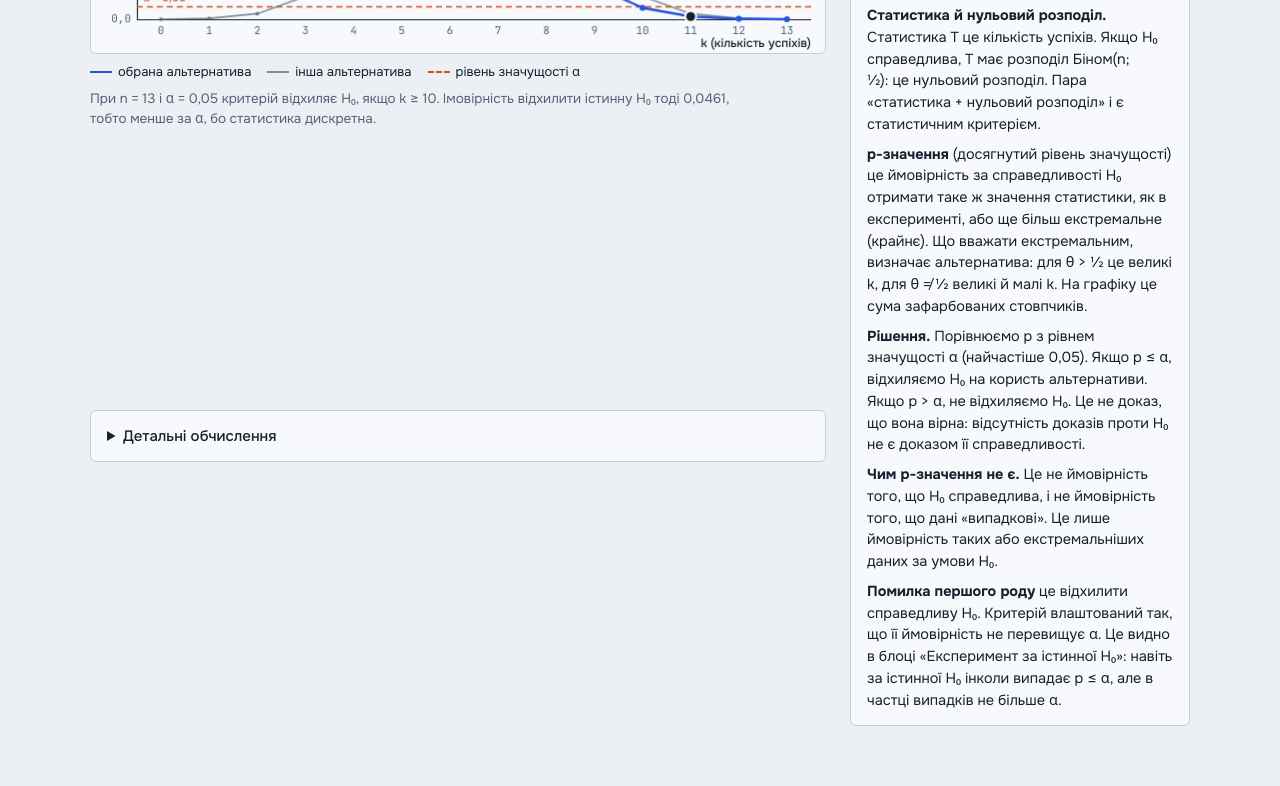
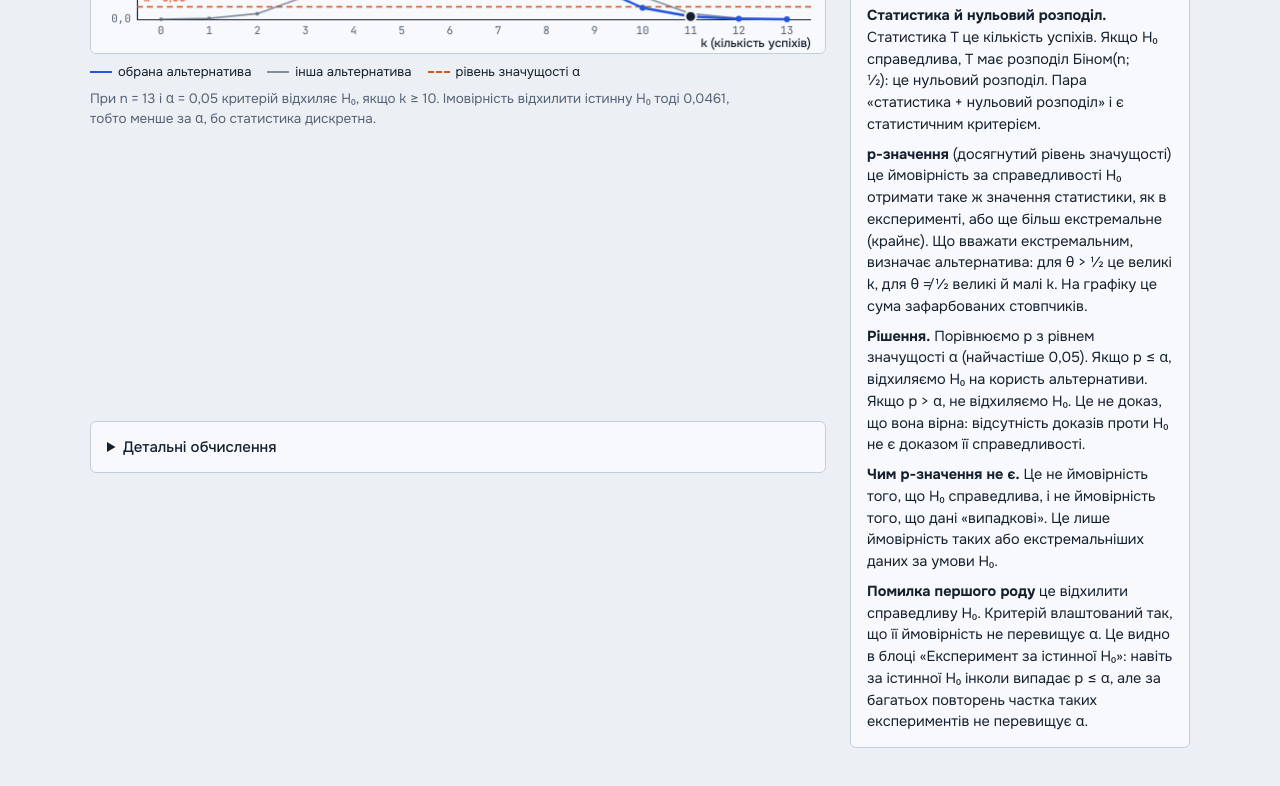
Before and after one commit to yuprotsyk/interactive, a website with bundled scripts: page hypothesis-testing.html in a window 1280 px wide. Shown: the part 1376-2162 px from the top of the page. Built offline with nearby package versions, Linux system fonts and the light colour scheme.

Commit message:
hypothesis-testing

```diff
--- a/hypothesis-testing.html
+++ b/hypothesis-testing.html
@@ -184,7 +184,7 @@ tr.tail td { background: var(--soft); }
       <p><strong><span class="tex">p</span>-значення</strong> (досягнутий рівень значущості) це ймовірність за справедливості <span class="tex">H₀</span> отримати таке ж значення статистики, як в експерименті, або ще більш екстремальне (крайнє). Що вважати екстремальним, визначає альтернатива: для <span class="tex" data-tex="\theta>\tfrac12">θ > ½</span> це великі <span class="tex">k</span>, для <span class="tex" data-tex="\theta\ne\tfrac12">θ ≠ ½</span> великі й малі <span class="tex">k</span>. На графіку це сума зафарбованих стовпчиків.</p>
       <p><strong>Рішення.</strong> Порівнюємо <span class="tex">p</span> з рівнем значущості <span class="tex">α</span> (найчастіше 0,05). Якщо <span class="tex" data-tex="p\le\alpha">p ≤ α</span>, відхиляємо <span class="tex">H₀</span> на користь альтернативи. Якщо <span class="tex" data-tex="p>\alpha">p > α</span>, не відхиляємо <span class="tex">H₀</span>. Це не доказ, що вона вірна: відсутність доказів проти <span class="tex">H₀</span> не є доказом її справедливості.</p>
       <p><strong>Чим <span class="tex">p</span>-значення не є.</strong> Це не ймовірність того, що <span class="tex">H₀</span> справедлива, і не ймовірність того, що дані «випадкові». Це лише ймовірність таких або екстремальніших даних за умови <span class="tex">H₀</span>.</p>
-      <p><strong>Помилка першого роду</strong> це відхилити справедливу <span class="tex">H₀</span>. Критерій влаштований так, що її ймовірність не перевищує <span class="tex">α</span>. Це видно в блоці «Експеримент за істинної H₀»: навіть за істинної <span class="tex">H₀</span> інколи випадає <span class="tex" data-tex="p\le\alpha">p ≤ α</span>, але в частці випадків не більше <span class="tex">α</span>.</p>
+      <p><strong>Помилка першого роду</strong> це відхилити справедливу <span class="tex">H₀</span>. Критерій влаштований так, що її ймовірність не перевищує <span class="tex">α</span>. Це видно в блоці «Експеримент за істинної H₀»: навіть за істинної <span class="tex">H₀</span> інколи випадає <span class="tex" data-tex="p\le\alpha">p ≤ α</span>, але за багатьох повторень частка таких експериментів не перевищує <span class="tex">α</span>.</p>
     </section>
   </div>
 
```
